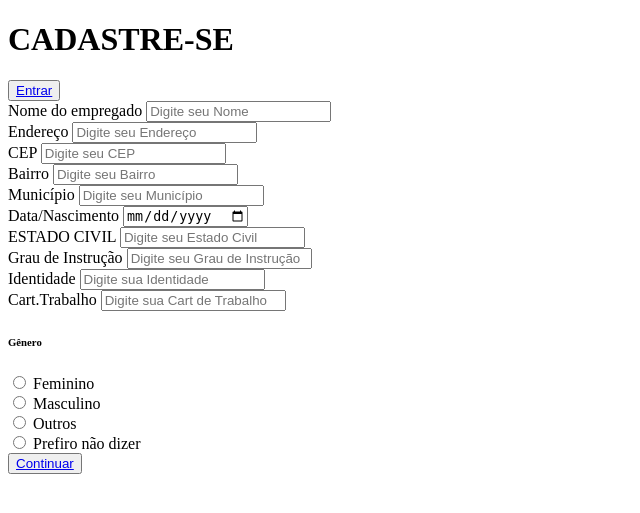
After one commit to Brayan-Pereira/6-balas, a PHP site: page /Pages/forms/funcionarios.html in a window 1280 px wide. The commit adds this page. Shown: the top 513 px of the page, without its empty margins (0-640 px from the left). Run offline with PHP 8.4, Linux system fonts and the light colour scheme.

Commit message:
atualização 18-03

```diff
--- /dev/null
+++ b/Pages/forms/funcionarios.html
@@ -0,0 +1,110 @@
+<!DOCTYPE html>
+<html lang="en">
+
+<head>
+    <meta charset="UTF-8">
+    <meta name="viewport" content="width=device-width, initial-scale=1.0">
+    <title>Formulário de Funcionarios</title>
+</head>
+
+<body>
+
+    <form action="#">
+        <div class="form-header">
+            <div class="title">
+                <h1>CADASTRE-SE</h1>
+                <div class="login-button">
+                    <button><a href="#">Entrar</a></button>
+                </div>
+            </div>
+        </div>
+        <div class="input-group">
+            <div class="input-box">
+                <label for="name">Nome do empregado</label>
+                <input id="name" type="text" name="name" placeholder="Digite seu Nome" required>
+            </div>
+
+            <div class="input-box">
+                <label for="endereco">Endereço</label>
+                <input id="endereco" type="text" name="endereco" placeholder="Digite seu Endereço" required>
+            </div>
+
+            <div class="input-box">
+                <label for="cep">CEP</label>
+                <input id="cep" type="text" name="cep" placeholder="Digite seu CEP" required>
+            </div>
+
+            <div class="input-box">
+                <label for="bairro">Bairro</label>
+                <input id="bairro" type="text" name="bairro" placeholder="Digite seu Bairro" required>
+            </div>
+
+            <div class="input-box">
+                <label for="municipio">Município</label>
+                <input id="municipio" type="text" name="municipio" placeholder="Digite seu Município" required>
+            </div>
+
+            <div class="input-box">
+                <label for="datanascimento">Data/Nascimento</label>
+                <input id="datanascimento" type="date" name="datanascimento" placeholder="Digite sua Data de Nascimento"
+                    required>
+            </div>
+
+            <div class="input-box">
+                <label for="estadocivil">ESTADO CIVIL</label>
+                <input id="estadocivil" type="text" name="estadocivil" placeholder="Digite seu Estado Civil" required>
+            </div>
+
+            <div class="input-box">
+                <label for="grauinstrucao">Grau de Instrução</label>
+                <input id="grauinstrucao" type="text" name="grauinstrucao" placeholder="Digite seu Grau de Instrução"
+                    required>
+            </div>
+
+            <div class="input-box">
+                <label for="identidade">Identidade</label>
+                <input id="identidade" type="text" name="identidade" placeholder="Digite sua Identidade" required>
+            </div>
+
+            <div class="input-box">
+                <label for="cartdetrabalho">Cart.Trabalho</label>
+                <input id="cartdetrabalho" type="text" name="cartdetrabalho" placeholder="Digite sua Cart de Trabalho"
+                    required>
+            </div>
+        </div>
+
+        <div class="gender-inputs">
+            <div class="gender-title">
+                <h6>Gênero</h6>
+            </div>
+
+            <div class="gender-group">
+                <div class="gender-input">
+                    <input type="radio" id="female" name="gender">
+                    <label for="female">Feminino</label>
+                </div>
+
+                <div class="gender-input">
+                    <input type="radio" id="male" name="gender">
+                    <label for="male">Masculino</label>
+                </div>
+
+                <div class="gender-input">
+                    <input type="radio" id="others" name="gender">
+                    <label for="others">Outros</label>
+                </div>
+
+                <div class="gender-input">
+                    <input type="radio" id="none" name="gender">
+                    <label for="none">Prefiro não dizer</label>
+                </div>
+
+                <div class="continue-button">
+                    <button><a href="#">Continuar</a></button>
+                </div>
+            </div>
+        </div>
+    </form>
+</body>
+
+</html>
--- a/index.html
+++ b/index.html
@@ -19,6 +19,7 @@
     <script src="https://cdn.jsdelivr.net/npm/bootstrap@5.3.3/dist/js/bootstrap.bundle.min.js"
         integrity="sha384-YvpcrYf0tY3lHB60NNkmXc5s9fDVZLESaAA55NDzOxhy9GkcIdslK1eN7N6jIeHz" crossorigin="anonymous"
         deferS></script>
+    <script src="/JS/admin.js" defer></script>
     <header>
         <nav>
 
@@ -41,6 +42,7 @@
                     <li><a href="">Categoria</a></li>
                     <li><a href="">Chops</a></li>
                     <li><a href="">Promoções</a></li>
+                    <li><a onclick="verificacao()" href="#">Área do administrador</a></li>
                 </ul>
             </section>
 
@@ -66,7 +68,7 @@
                 </span>
             </a>
 
-            <a href=""><span class="material-symbols-outlined">
+            <a href="/Pages/forms/clientes.html"><span class="material-symbols-outlined">
                     account_circle
                 </span>
             </a>
```
Also changed, not shown: CSS/header.css (+6 -1 lines), CSS/main.css (+28 -7 lines), JS/admin.js (added, +17 -0 lines), Pages/admin/admin.html (added, +78 -0 lines), Pages/forms/clientes.html (added, +87 -0 lines).
